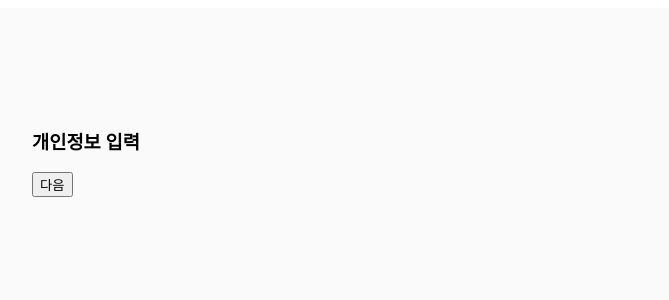
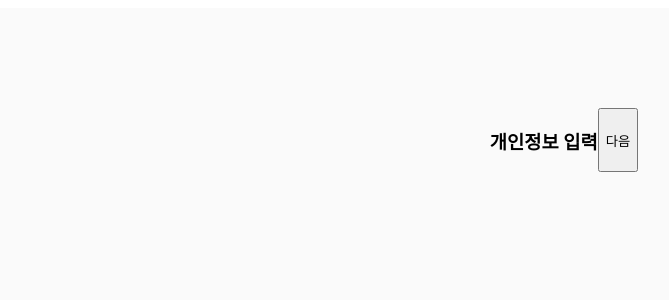
Before and after one commit to jaylenyu/vue-signup, a Nuxt app: page /signup in a window 1280 px wide. Shown: the top 300 px of the page, without its empty margins (76-745 px from the left). Built offline with nearby package versions, Linux system fonts and the light colour scheme.

Commit message:
MODIFY: Separate button functions and apply styles

```diff
--- a/components/Address.vue
+++ b/components/Address.vue
@@ -1,6 +1,8 @@
 <template>
   <div>
     <h3>배송지 입력</h3>
+    <button class="pl-button full large" @click="$emit('prevStep')">이전</button>
+    <button class="pl-button full large" @click="$emit('nextStep')">다음</button>
   </div>
 </template>
 
--- a/components/Credit.vue
+++ b/components/Credit.vue
@@ -1,14 +1,17 @@
 <template>
   <div>
     <h3>카드정보 입력</h3>
+    <button class="pl-button full large" @click="completeSignUp">회원가입 완료하기</button>
+
   </div>
 </template>
 
 <script>
 export default {
   methods: {
-    goToSignUpComplete() {
-      this.$router.push('/SignUpComplete')
+    completeSignUp() {
+      alert('회원가입이 완료되었습니다!');
+      this.$router.push('/signup/complete');
     }
   }
 }
--- a/components/PersonalInfo.vue
+++ b/components/PersonalInfo.vue
@@ -1,6 +1,7 @@
 <template>
-  <div>
+  <div class="personal-container">
     <h3>개인정보 입력</h3>
+    <button class="pl-button full large" @click="$emit('nextStep')">다음</button>
   </div>
 </template>
 
@@ -9,3 +10,10 @@ export default {
   name: 'PersonalInfo',
 }
 </script>
+
+<style scoped>
+.personal-container {
+  display: flex;
+  justify-content: center;
+}
+</style>
--- a/pages/signup/index.vue
+++ b/pages/signup/index.vue
@@ -1,8 +1,6 @@
 <template>
   <div>
     <component :is="currentComponent" @nextStep="nextStep"></component>
-    <button v-if="currentStep < 3" @click="nextStep">다음</button>
-    <button v-if="currentStep === 3" @click="completeSignUp">회원가입 완료하기</button>
   </div>
 </template>
 
@@ -38,6 +36,12 @@ export default {
         this.currentStep++;
       }
     },
+    changeStep(stepChange) {
+      const newStep = this.currentStep + stepChange;
+      if (newStep >= 1 && newStep <= 3) {
+        this.currentStep = newStep;
+      }
+    },
     completeSignUp() {
       alert('회원가입이 완료되었습니다!');
       this.$router.push('/signup/complete');
```
